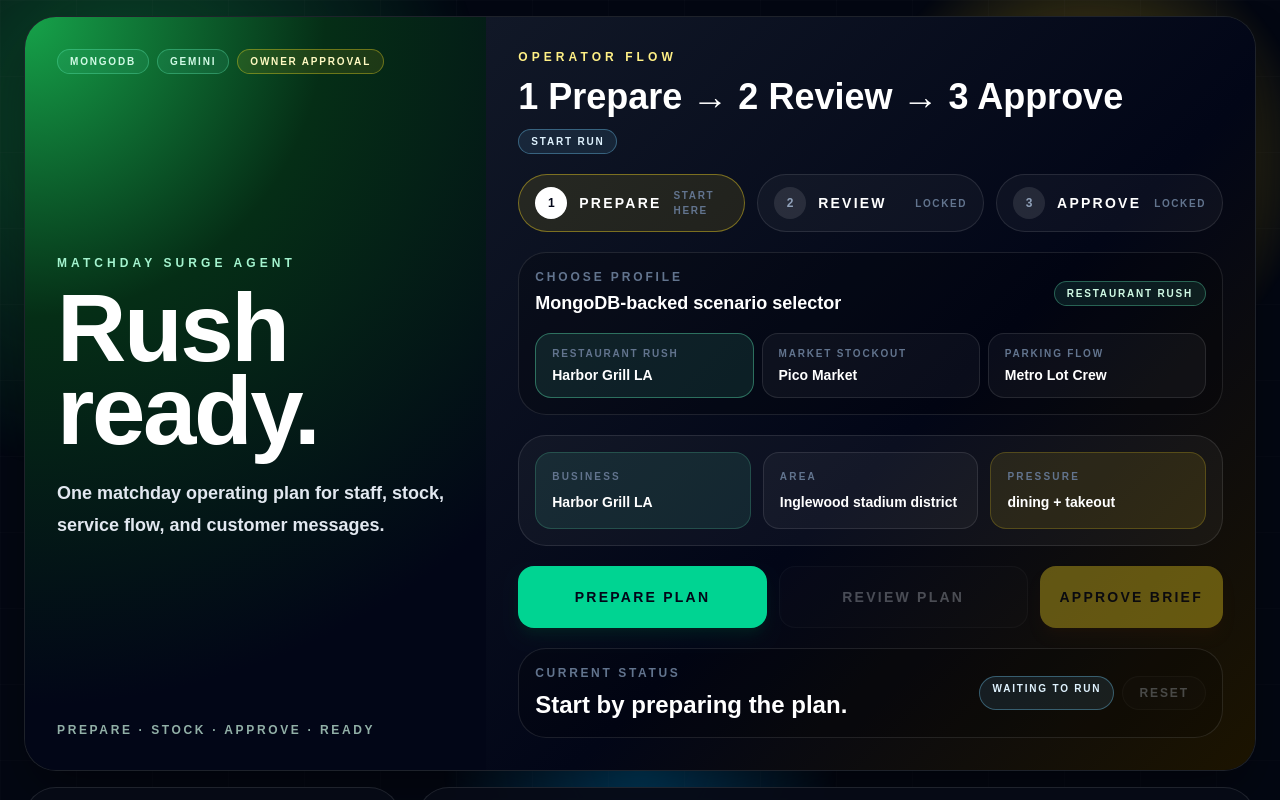
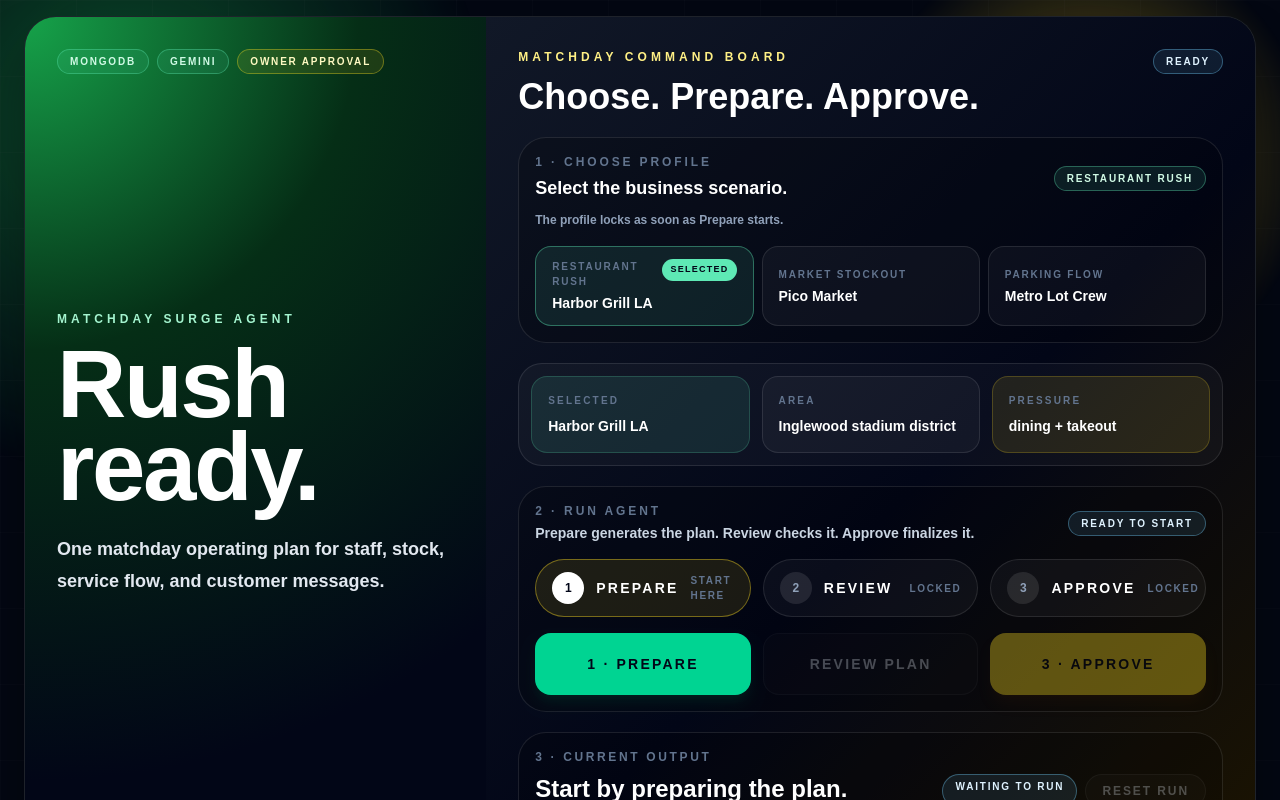
Before and after one commit to mneang/matchday-surge-agent, a Next.js app: page / in a window 1280 px wide. Shown: the top 800 px of the page. Built offline with nearby package versions, Linux system fonts and the light colour scheme.

Commit message:
Polish scenario-aware owner workflow

```diff
--- a/src/app/page.tsx
+++ b/src/app/page.tsx
@@ -383,6 +383,8 @@ export default function Home() {
     ? "review"
     : "start";
 
+  const isRunLocked = Boolean(plan) || isGenerating || isApproving;
+
   const plays = useMemo(() => {
     return {
       staff: plan
@@ -538,10 +540,10 @@ export default function Home() {
               <div className="flex flex-wrap items-start justify-between gap-3">
                 <div>
                   <p className="text-xs font-black uppercase tracking-[0.34em] text-yellow-200">
-                    Operator flow
+                    Matchday command board
                   </p>
-                  <h2 className="mt-3 text-4xl font-black">
-                    1 Prepare → 2 Review → 3 Approve
+                  <h2 className="mt-3 text-3xl font-black md:text-4xl">
+                    Choose. Prepare. Approve.
                   </h2>
                 </div>
                 <StatusChip
@@ -556,25 +558,31 @@ export default function Home() {
                   {stage === "approved"
                     ? "Complete"
                     : stage === "review"
-                    ? "Approval gate"
-                    : "Start run"}
+                    ? "Review required"
+                    : "Ready"}
                 </StatusChip>
               </div>
-
-              <StepRail stage={stage} />
 
               <div className="rounded-[1.75rem] border border-white/10 bg-black/20 p-4">
                 <div className="flex flex-wrap items-center justify-between gap-3">
                   <div>
                     <p className="text-xs font-black uppercase tracking-[0.24em] text-slate-500">
-                      Choose profile
+                      1 · Choose profile
                     </p>
                     <p className="mt-1 text-lg font-black text-white">
-                      MongoDB-backed scenario selector
+                      Select the business scenario.
                     </p>
                   </div>
-                  <StatusChip tone={selectedScenario.tone}>{selectedScenario.label}</StatusChip>
+                  <StatusChip tone={isRunLocked ? "green" : selectedScenario.tone}>
+                    {isRunLocked ? "Locked during run" : selectedScenario.label}
+                  </StatusChip>
                 </div>
+
+                <p className="mt-2 text-xs font-bold leading-5 text-slate-400">
+                  {isRunLocked
+                    ? "Reset the run to choose a different profile."
+                    : "The profile locks as soon as Prepare starts."}
+                </p>
 
                 <div className="mt-4 grid gap-2 md:grid-cols-3">
                   {scenarioProfiles.map((profile) => {
@@ -590,28 +598,50 @@ export default function Home() {
                           setShowProof(false);
                           setError(null);
                         }}
-                        disabled={Boolean(plan)}
-                        className={`rounded-2xl border px-4 py-3 text-left transition disabled:cursor-not-allowed disabled:opacity-50 ${
-                          isSelected
-                            ? "border-emerald-300/40 bg-emerald-300/10"
+                        disabled={isRunLocked}
+                        className={`rounded-2xl border px-4 py-3 text-left transition disabled:cursor-not-allowed ${
+                          isSelected && isRunLocked
+                            ? "border-emerald-300/50 bg-emerald-300/15"
+                            : isSelected
+                            ? "border-emerald-300/40 bg-emerald-300/10 hover:bg-emerald-300/15"
+                            : isRunLocked
+                            ? "border-white/10 bg-white/[0.025] opacity-35"
                             : "border-white/10 bg-white/[0.04] hover:bg-white/[0.08]"
                         }`}
                       >
+                        <div className="flex items-start justify-between gap-2">
+                          <div>
                             <p className="text-[10px] font-black uppercase tracking-[0.18em] text-slate-500">
                               {profile.label}
                             </p>
                             <p className="mt-1 text-sm font-black text-white">
                               {profile.name}
                             </p>
+                          </div>
+
+                          {isSelected && isRunLocked ? (
+                            <span className="rounded-full bg-emerald-300 px-2 py-1 text-[9px] font-black uppercase tracking-[0.14em] text-slate-950">
+                              Active run
+                            </span>
+                          ) : isSelected ? (
+                            <span className="rounded-full bg-emerald-300 px-2 py-1 text-[9px] font-black uppercase tracking-[0.14em] text-slate-950">
+                              Selected
+                            </span>
+                          ) : isRunLocked ? (
+                            <span className="rounded-full border border-white/10 bg-white/[0.04] px-2 py-1 text-[9px] font-black uppercase tracking-[0.14em] text-slate-500">
+                              Locked
+                            </span>
+                          ) : null}
+                        </div>
                       </button>
                     );
                   })}
                 </div>
               </div>
 
-              <div className="grid gap-3 rounded-[1.75rem] border border-white/10 bg-white/[0.04] p-4 md:grid-cols-3">
+              <div className="grid gap-3 rounded-[1.5rem] border border-white/10 bg-white/[0.035] p-3 md:grid-cols-3">
                 <ProofMini
-                  label="Business"
+                  label="Selected"
                   value={business?.name ?? selectedScenario.name}
                   tone="green"
                 />
@@ -626,7 +656,26 @@ export default function Home() {
                 />
               </div>
 
-              <div className="grid gap-3 md:grid-cols-[1fr_1fr_auto]">
+              <div className="rounded-[1.75rem] border border-white/10 bg-black/20 p-4">
+                <div className="mb-4 flex flex-wrap items-center justify-between gap-3">
+                  <div>
+                    <p className="text-xs font-black uppercase tracking-[0.24em] text-slate-500">
+                      2 · Run agent
+                    </p>
+                    <p className="mt-1 text-sm font-semibold text-slate-300">
+                      Prepare generates the plan. Review checks it. Approve finalizes it.
+                    </p>
+                  </div>
+                  <StatusChip tone={plan ? "yellow" : "blue"}>
+                    {plan ? "Agent run active" : "Ready to start"}
+                  </StatusChip>
+                </div>
+
+                <div className="mb-4">
+                  <StepRail stage={stage} />
+                </div>
+
+                <div className="grid gap-3 md:grid-cols-[1fr_1fr_1fr]">
                 <motion.button
                   whileHover={{ scale: plan || isGenerating ? 1 : 1.02 }}
                   whileTap={{ scale: plan || isGenerating ? 1 : 0.98 }}
@@ -637,8 +686,8 @@ export default function Home() {
                   {isGenerating
                     ? "Preparing..."
                     : plan
-                    ? "Prepared"
-                    : "Prepare plan"}
+                    ? "1 · Prepared"
+                    : "1 · Prepare"}
                 </motion.button>
 
                 <button
@@ -659,19 +708,27 @@ export default function Home() {
                   {isApproving
                     ? "Approving..."
                     : finalBrief
-                    ? "Approved"
-                    : "Approve brief"}
+                    ? "3 · Approved"
+                    : "3 · Approve"}
                 </motion.button>
+                </div>
               </div>
 
               <div className="rounded-[1.75rem] border border-white/10 bg-black/20 p-4">
                 <div className="flex flex-wrap items-center justify-between gap-3">
                   <div>
                     <p className="text-xs font-black uppercase tracking-[0.22em] text-slate-500">
-                      Current status
+                      3 · Current output
                     </p>
                     <p className="mt-2 text-2xl font-black text-white">
                       {topStatus}
+                    </p>
+                    <p className="mt-2 text-xs font-bold leading-5 text-slate-400">
+                      {stage === "start"
+                        ? "No run yet. Choose a profile, then click Prepare."
+                        : stage === "review"
+                        ? "Plan is ready. Click Review to inspect details, then Approve."
+                        : "Brief is approved. Reset to test another scenario."}
                     </p>
                   </div>
                   <div className="flex flex-wrap gap-2">
@@ -693,9 +750,9 @@ export default function Home() {
                     <button
                       onClick={resetRun}
                       disabled={!plan && !finalBrief}
-                      className="rounded-full border border-white/10 bg-white/[0.04] px-4 py-2 text-xs font-black uppercase tracking-[0.16em] text-slate-300 transition hover:bg-white/[0.08] disabled:cursor-not-allowed disabled:opacity-30"
+                      className="rounded-full border border-white/15 bg-white/[0.06] px-4 py-2 text-xs font-black uppercase tracking-[0.16em] text-slate-200 transition hover:bg-white/[0.12] disabled:cursor-not-allowed disabled:opacity-30"
                     >
-                      Reset
+                      Reset run
                     </button>
                   </div>
                 </div>
```
Lines whose indentation alone changed are shown as unchanged.
